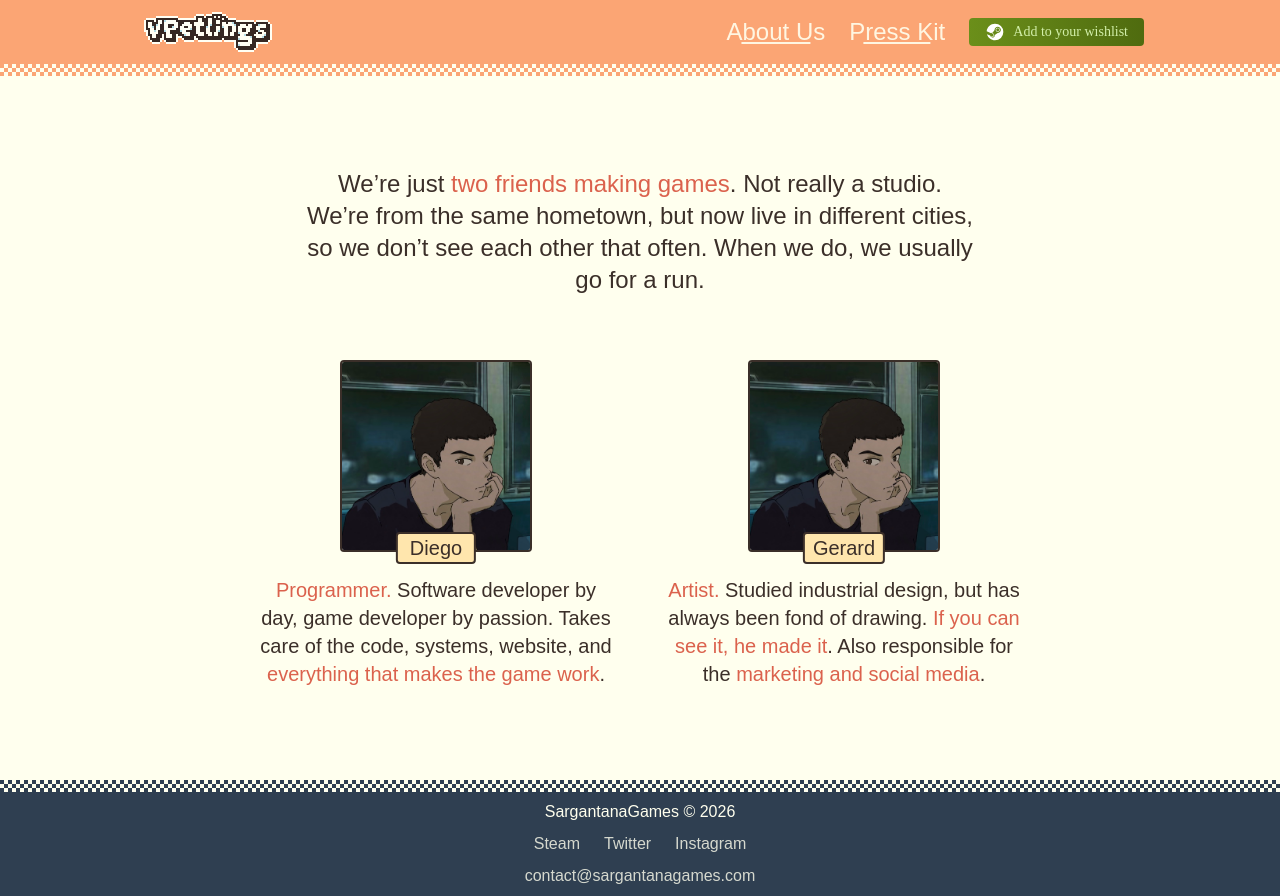
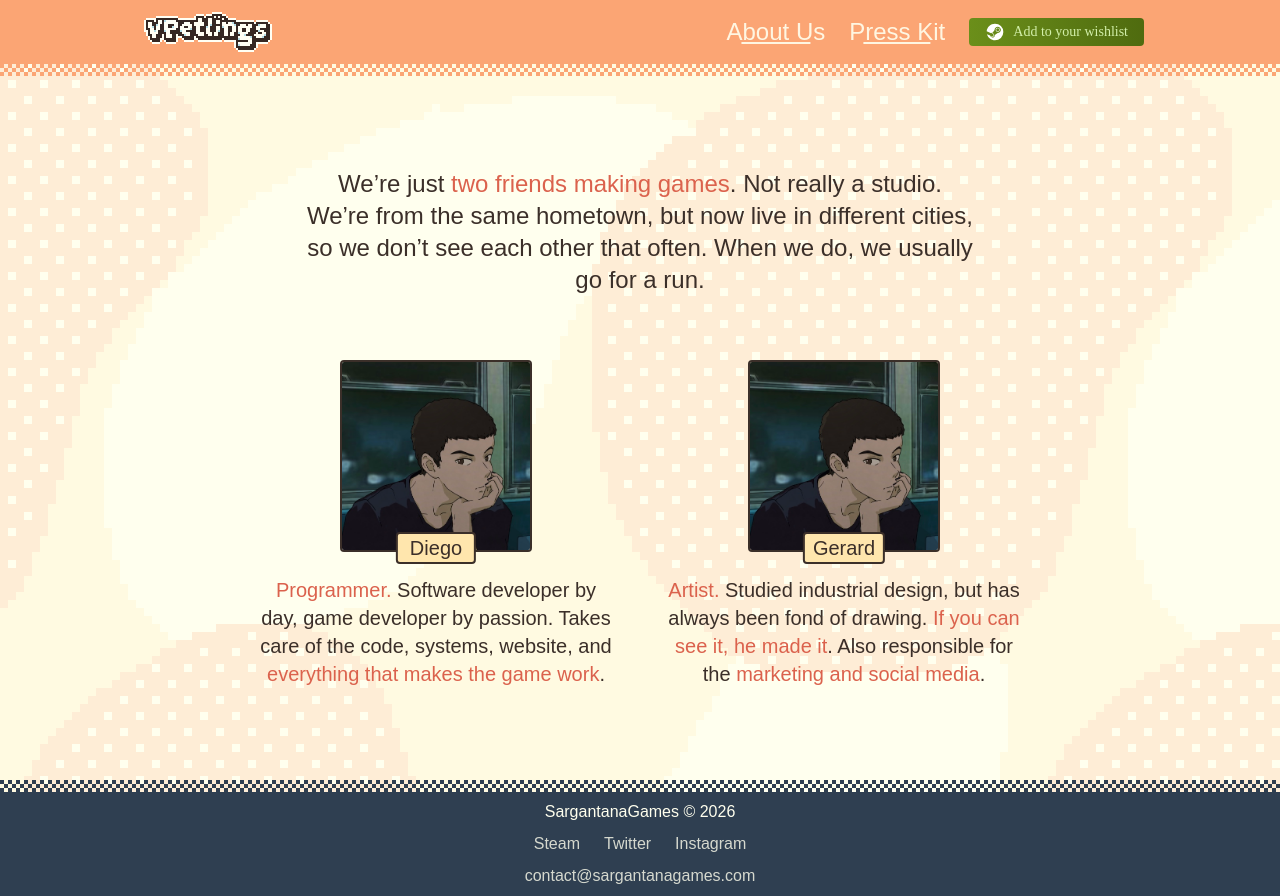
Before and after one commit to sargantanagames/website, a SvelteKit app: page /vpetlings/about-us in a window 1280 px wide. Built offline with nearby package versions, Linux system fonts and the light colour scheme; a web font is replaced by a local one.

Commit message:
add background

```diff
--- a/src/routes/+layout.svelte
+++ b/src/routes/+layout.svelte
@@ -38,7 +38,7 @@
 	<meta name="twitter:image" content="/og-image.png" />
 </svelte:head>
 
-<div class="flex h-full min-h-screen flex-col bg-bg text-text">
+<div class="flex h-full min-h-screen flex-col bg-bg text-text bg-pattern">
 	<Navbar />
 
 	<main class="mx-auto w-full max-w-6xl flex-1 p-2 text-xl">
@@ -47,3 +47,25 @@
 
 	<Footer />
 </div>
+
+
+<style>
+    .bg-pattern {
+        position: relative;
+        z-index: 1;
+    }
+
+    .bg-pattern::before {
+        content: "";
+        position: absolute;
+        top: 0;
+        left: 0;
+        width: 100%;
+        height: 100%;
+        opacity: .2;
+        z-index: -1;
+        background-image: url('/src/lib/assets/background.png');
+        background-repeat: repeat;
+        background-size: 1024px 1024px;
+    }
+</style>
```
Also changed, not shown: src/lib/assets/background.png (added), static/noise.png (added).
